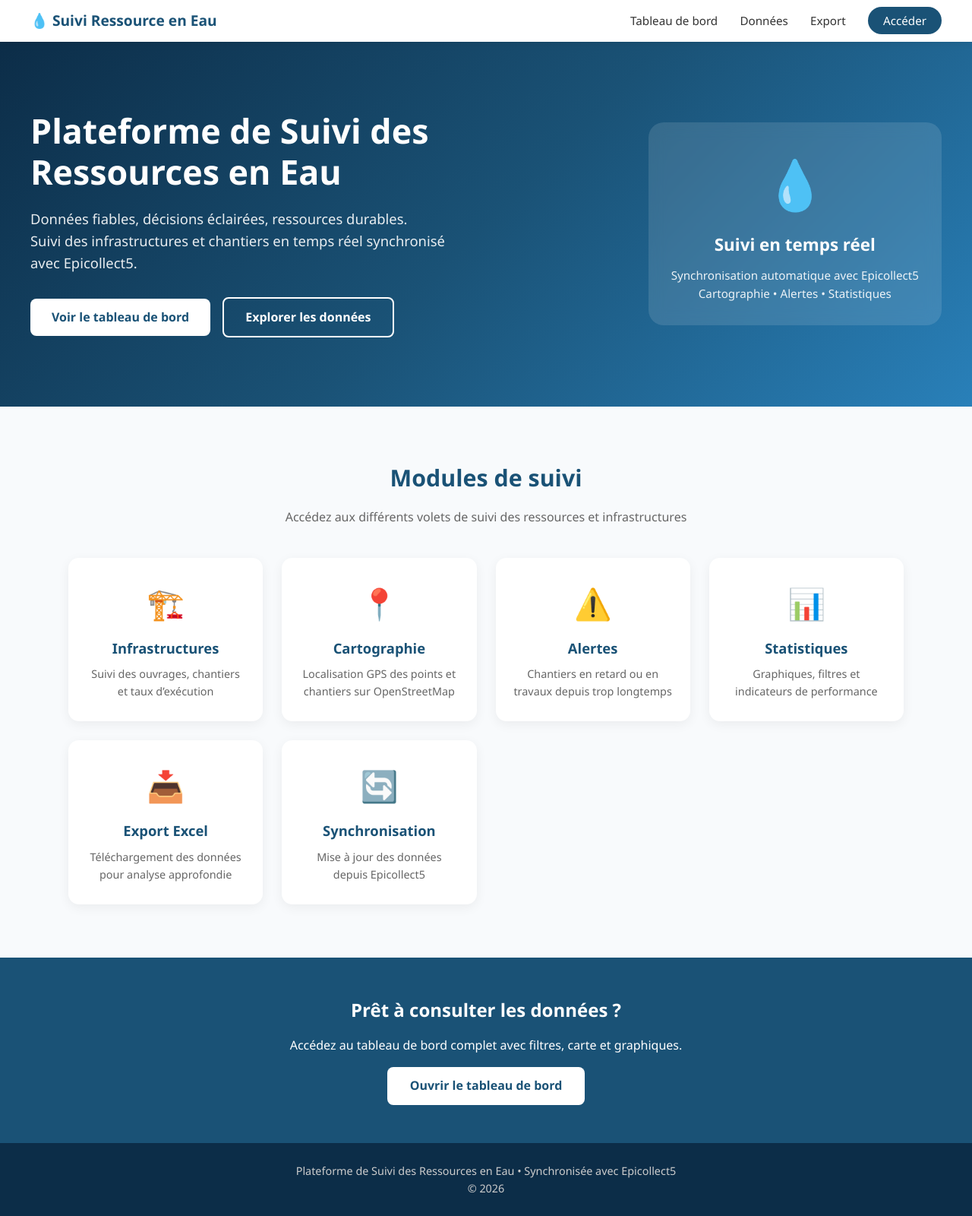
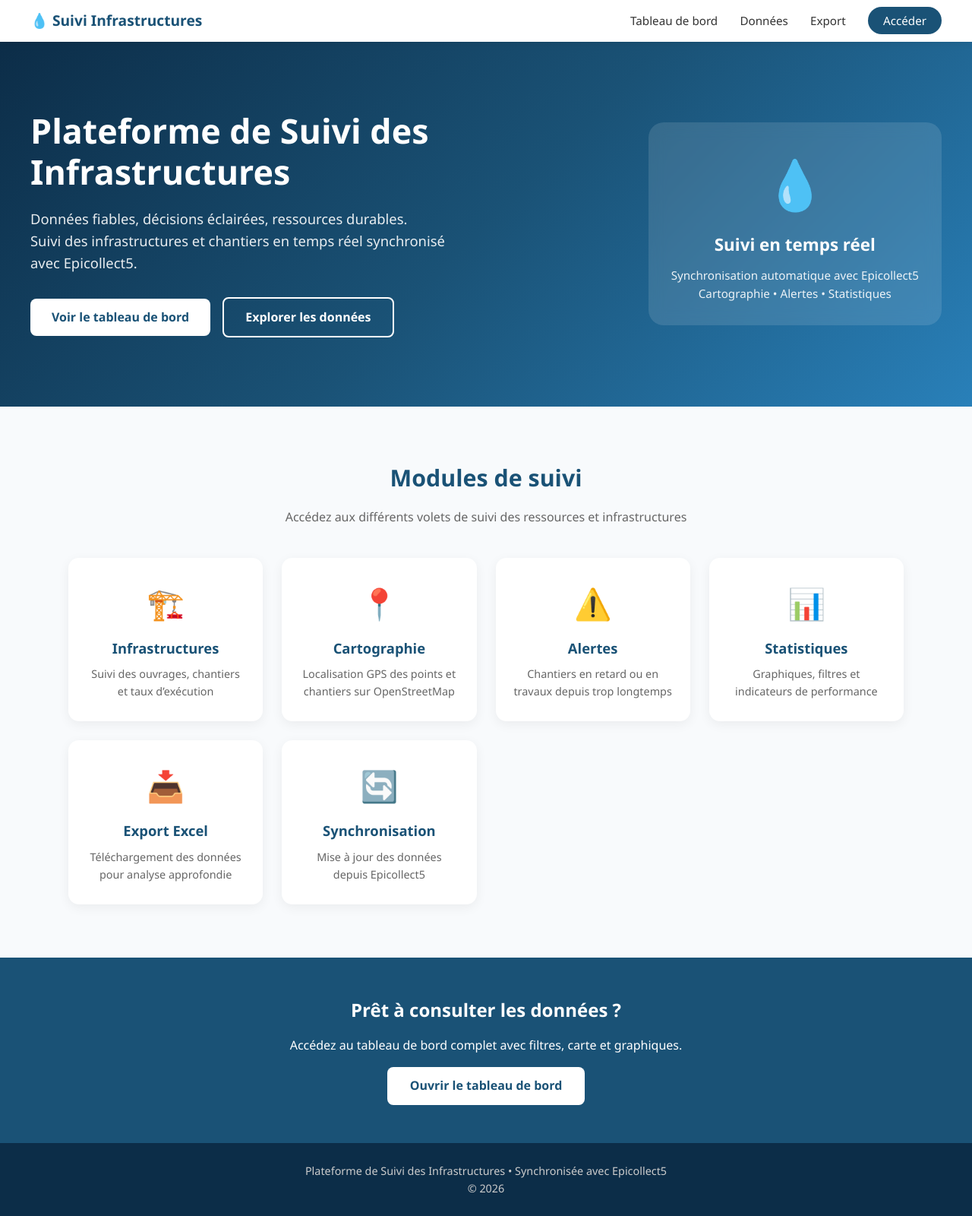
Before and after one commit to adamadiakite18-lab/suivi-eau, a FastAPI app: page / in a window 1280 px wide. Shown: the whole page at 76% size. Run offline with FastAPI, Linux system fonts and the light colour scheme.

Commit message:
Changement de nom vers Suivi Infrastructure

```diff
--- a/templates/accueil.html
+++ b/templates/accueil.html
@@ -158,7 +158,7 @@
 <body>
     <!-- Navbar -->
     <div class="navbar">
-        <div class="logo">💧 Suivi Ressource en Eau</div>
+        <div class="logo">💧 Suivi Infrastructures</div>
         <nav>
             <a href="/dashboard">Tableau de bord</a>
             <a href="/dashboard">Données</a>
@@ -170,7 +170,7 @@
     <!-- Hero -->
     <section class="hero">
         <div class="hero-content">
-            <h1>Plateforme de Suivi des Ressources en Eau</h1>
+            <h1>Plateforme de Suivi des Infrastructures</h1>
             <p>
                 Données fiables, décisions éclairées, ressources durables.<br>
                 Suivi des infrastructures et chantiers en temps réel synchronisé avec Epicollect5.
@@ -238,7 +238,7 @@
 
     <!-- Footer -->
     <footer>
-        Plateforme de Suivi des Ressources en Eau • Synchronisée avec Epicollect5<br>
+        Plateforme de Suivi des Infrastructures • Synchronisée avec Epicollect5<br>
         © 2026
     </footer>
 </body>
```
